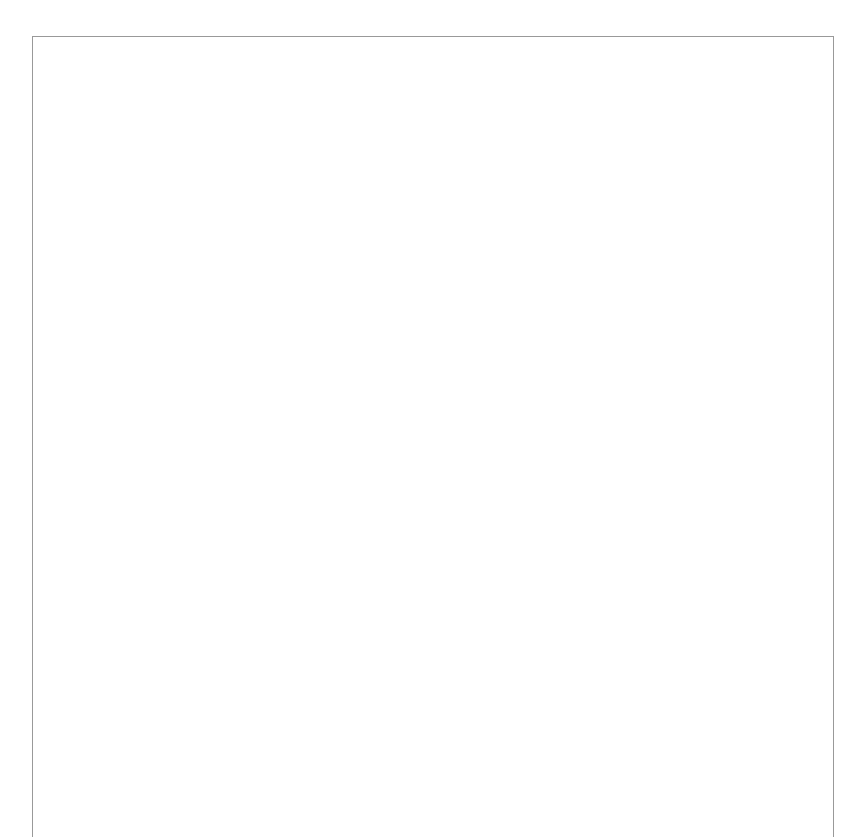
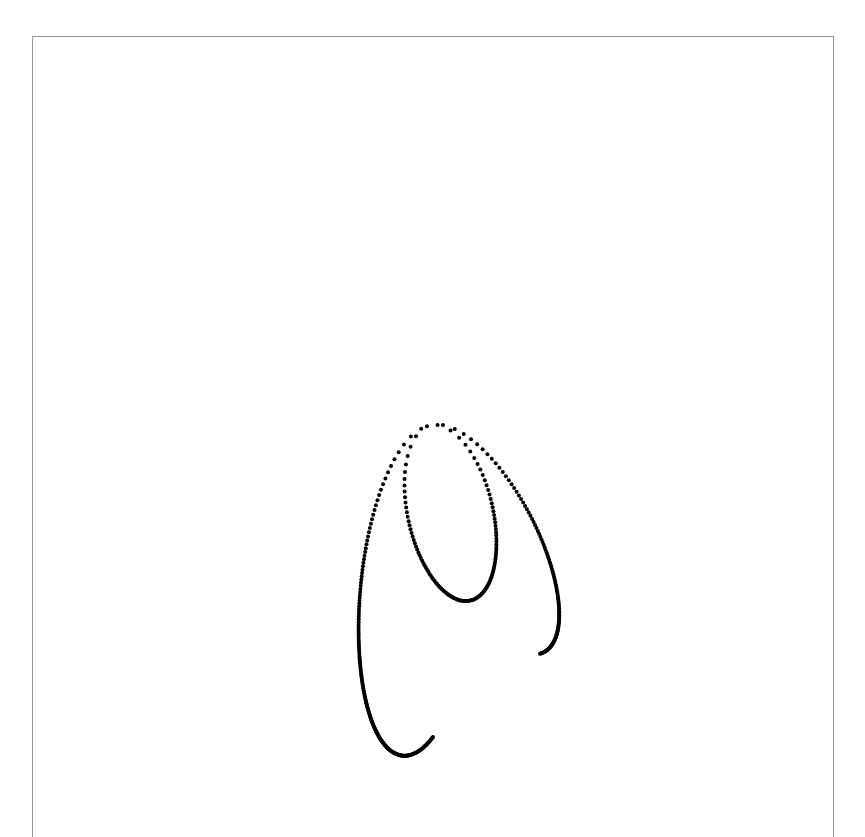
Before and after one commit to XiaoWinter/engine, a website with bundled scripts: page static/index.html in a window 1280 px wide. Shown: the top 837 px of the page, without its empty margins (207-1072 px from the left). Built offline with nearby package versions, Linux system fonts and the light colour scheme.

Commit message:
[imp]:引力方程

```diff
--- a/package.json
+++ b/package.json
@@ -5,7 +5,8 @@
   "main": "index.js",
   "scripts": {
     "test": "yarn build && node lib/tests/index.js",
-    "build": "rm -rf lib && tsc"
+    "build": "rm -rf lib && tsc",
+    "watch": "tsc --watch"
   },
   "keywords": [],
   "author": "",
--- a/src/index.ts
+++ b/src/index.ts
@@ -14,29 +14,45 @@ ctx?.transform(1, 0, 0, -1, 0, 0);
 // ctx?.save();
 
 // 半径
-const r = 4;
+const r = 2;
 // 初始位置
-const p0: coords = [10, -800];
+const p0: coords = [400, -700];
 // 加速度
-const a = new VectorImpl(0, -9.8);
+// const a = new VectorImpl(0, -9.8);
+// const a = new VectorImpl(0, -9.8);
 //速度
-let v = new VectorImpl(40, 80);
+let v = new VectorImpl(-15, -20);
 // 帧
-const step = 0.05;
+const step = 0.04;
 // 位移量
 let move = new VectorImpl(p0);
+
+// 受引力方程
+let af = (origin: number[]) => {
+  const originV = new VectorImpl(origin);
+
+  return (p: VectorImpl) => {
+    const rv = p.subtraction(originV);
+    const r = rv.length();
+    const G = 10 ** 6;
+    return rv.multiplication(-G / r ** 3);
+  };
+};
+let a = af([400, -400])(move);
+
 if (ctx) draw(ctx, r, move.value);
 
 setInterval(() => {
   if (!ctx) return;
   // ctx.restore();
-  ctx.clearRect(0, 0, width, -height);
+  // ctx.clearRect(0, 0, width, -height);
   // Δv = at
   v = v.addition(a.multiplication(step));
   // v = v0 + Δv
   //Δm = V*t
   // m0 + Δm
   move = move.addition(v.multiplication(step));
+  a = af([400, -400])(move);
   const p = move.value;
   draw(ctx, r, p);
 }, 16);
--- a/static/index.html
+++ b/static/index.html
@@ -4,7 +4,7 @@
 
     <meta charset="utf-8" />
 
-    <title>菜鸟教程(runoob.com)</title>
+    <title>物理引擎</title>
 
     <style>
       canvas {
```
